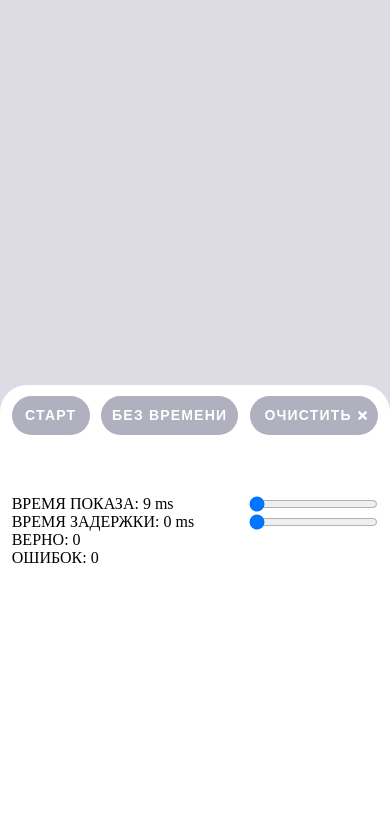
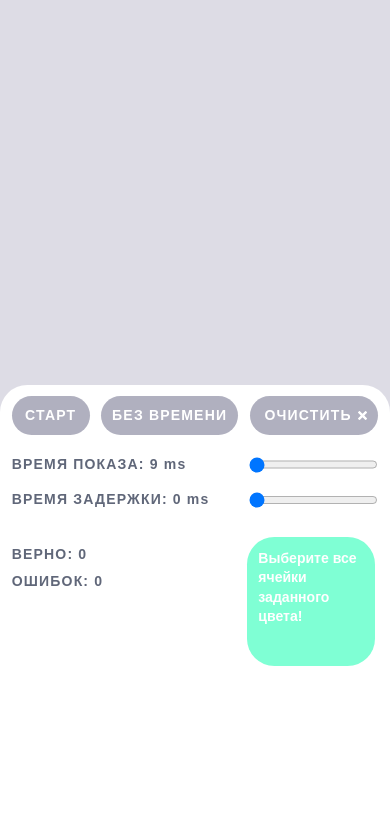
Before and after one commit to CatInBeard/trainer, a PHP site: page /pages/trainer1.html in a window 390 px wide. Shown: the part 156-987 px from the top of the page. Run offline with PHP 8.4, Linux system fonts and the light colour scheme.

Commit message:
Added trainer mobile

```diff
--- a/css/style-trainer.css
+++ b/css/style-trainer.css
@@ -189,7 +189,7 @@ main .slider {
 }
 main .color_indicator {
   color: #ffffff;
-  background-color: #ffffff;
+  background-color: aquamarine;
 }
 
 @media (orientation: landscape) {
@@ -335,7 +335,7 @@ main .color_indicator {
   }
 
   .setting-button {
-    margin-bottom: 60px;
+    margin-bottom: 5vw;
   }
   .setting-button p {
     font-family: Montserrat, sans-serif;
@@ -367,6 +367,52 @@ main .color_indicator {
   .setting-button p:hover {
     background: #606779;
   }
+
+  .slider {
+    margin-top: 4vw;
+  }
+  .slider p {
+    font-family: Montserrat, sans-serif;
+    color: #606779;
+    font-weight: 700;
+    line-height: 5vw;
+    font-size: 3.6vw;
+    letter-spacing: 0.3vw;
+  }
+
+  .true-false {
+    margin-top: 3vw;
+  }
+  .true-false p {
+    font-family: Montserrat, sans-serif;
+    color: #606779;
+    font-weight: 700;
+    line-height: 5vw;
+    font-size: 3.6vw;
+    letter-spacing: 0.3vw;
+    margin-top: 2vw;
+  }
+
+  .slider:last-child {
+    margin-bottom: 0;
+  }
+
+  .color_indicator {
+    width: 27vw;
+    height: 27vw;
+    border-radius: 7vw;
+    padding: 3vw;
+    margin-left: 36vw;
+    margin-top: 3vw;
+  }
+  .color_indicator p {
+    font-family: Montserrat, sans-serif;
+    color: #ffffff;
+    font-weight: 700;
+    line-height: 5vw;
+    font-size: 3.6vw;
+    letter-spacing: 0;
+  }
 }
 
 /*# sourceMappingURL=style-trainer.css.map */
--- a/sass/modules/main-trainer.scss
+++ b/sass/modules/main-trainer.scss
@@ -36,7 +36,7 @@ main {
 
     .color_indicator{
         color: $white;
-        background-color: $white;
+        background-color: aquamarine;
     }
 }
 
@@ -194,7 +194,7 @@ main {
     }
 
     .setting-button {
-        margin-bottom: 60px;
+        margin-bottom: 5vw;
 
         p {
             @include font(3.6vw, 700, $white, 10vw, 0.3vw);
@@ -227,4 +227,37 @@ main {
             background: $logo;
         }
     }
+
+    .slider {
+        margin-top: 4vw;
+
+        p {
+            @include font(3.6vw, 700, $logo, 5vw, 0.3vw);
+        }
+    }
+
+    .true-false {
+        margin-top: 3vw;
+        p {
+            @include font(3.6vw, 700, $logo, 5vw, 0.3vw);
+            margin-top: 2vw;
+        }
+    }
+
+    .slider:last-child {
+        margin-bottom: 0;
+    }
+
+    .color_indicator {
+        width: 27vw;
+        height: 27vw;
+        border-radius: 7vw;
+        padding: 3vw;
+        margin-left: 36vw;
+        margin-top: 3vw;
+
+        p {
+            @include font(3.6vw, 700, $white, 5vw, 0);
+        }
+    }
 }
```
Also changed, not shown: 1 other file.
